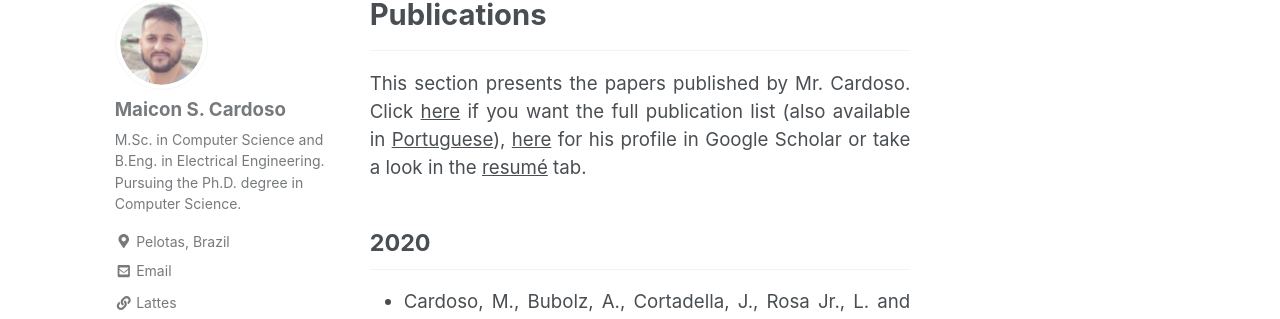
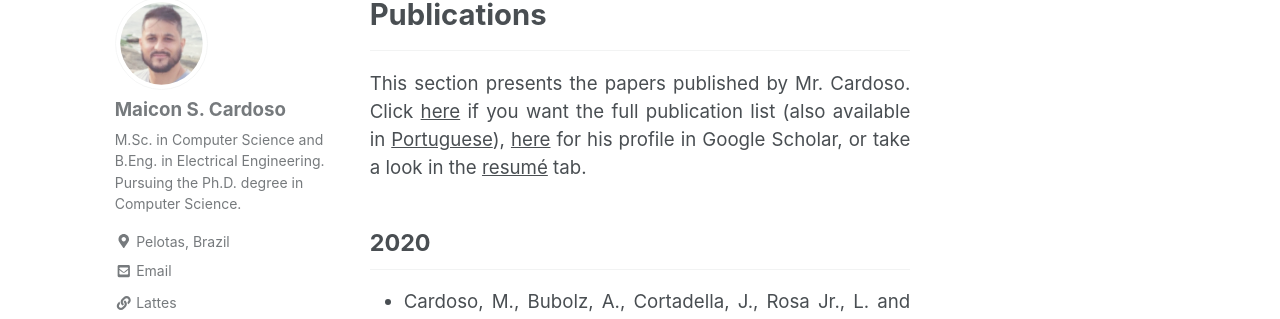
Before and after one commit to maiconsc/me, a Jekyll site: the page built from _pages/publications.MD, in a window 1280 px wide and 900 px high. Shown: the part 126-445 px from the top of the window. Built offline with Jekyll 4.4.1, drawn with Linux system fonts in a browser that asks for light colours; nearby versions of some CDN libraries; our own code applies the rules of GitHub Pages for plain Markdown files.

```diff
--- a/_pages/publications.MD
+++ b/_pages/publications.MD
@@ -9,7 +9,7 @@ permalink: /publications/
 
 <hr>
 
-This section presents the papers published by Mr. Cardoso. Click [here](http://buscatextual.cnpq.br/buscatextual/visualizacv.do?id=K8755733D3&idiomaExibicao=2){:target="\_blank"} if you want the full publication list (also available in [Portuguese](http://buscatextual.cnpq.br/buscatextual/visualizacv.do?id=K8755733D3){:target="\_blank"}), [here](https://scholar.google.com.br/citations?user=J_F5eSsAAAAJ&hl){:target="\_blank"} for his profile in Google Scholar or take a look in the [resumé](/resume/) tab.
+This section presents the papers published by Mr. Cardoso. Click [here](http://buscatextual.cnpq.br/buscatextual/visualizacv.do?id=K8755733D3&idiomaExibicao=2){:target="\_blank"} if you want the full publication list (also available in [Portuguese](http://buscatextual.cnpq.br/buscatextual/visualizacv.do?id=K8755733D3){:target="\_blank"}), [here](https://scholar.google.com.br/citations?user=J_F5eSsAAAAJ&hl){:target="\_blank"} for his profile in Google Scholar, or take a look in the [resumé](/resume/) tab.
 {: .text-justify}
 
 ## 2020
```
